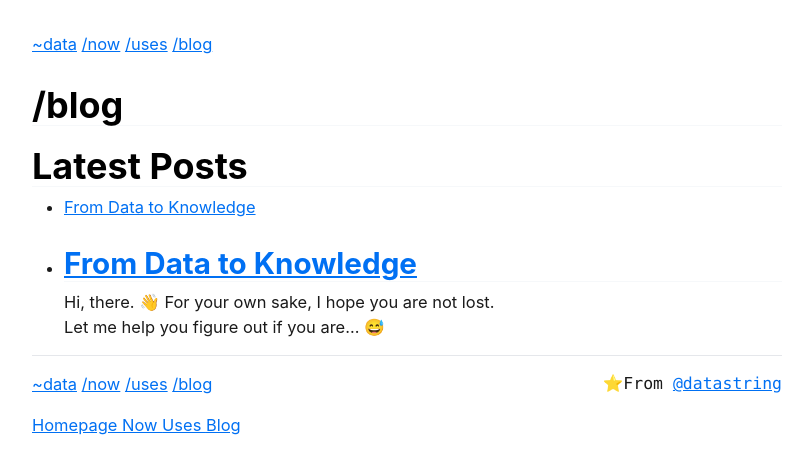
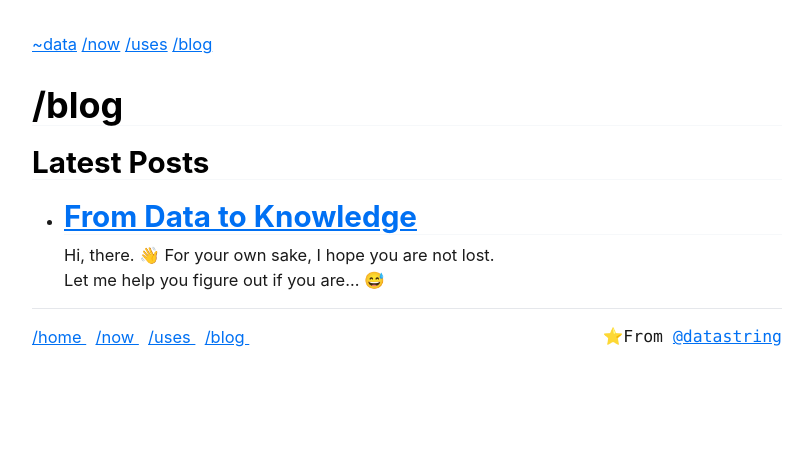
Before and after one commit to datastring/datastring.github.io, a Jekyll site: the page built from blog.md, in a window 1280 px wide. Shown: the top 474 px of the page, without its empty margins (233-1045 px from the left). Built offline with Jekyll 4.4.1, drawn with Linux system fonts in a browser that asks for light colours.

Commit message:
More navigational tests.

```diff
--- a/_data/navigation.yml
+++ b/_data/navigation.yml
@@ -1,8 +1,8 @@
-- name: Homepage
+- name: /home
   link: /
-- name: Now
+- name: /now
   link: /now
-- name: Uses
+- name: /uses
   link: /uses
-- name: Blog
+- name: /blog
   link: /blog
--- a/_layouts/default.html
+++ b/_layouts/default.html
@@ -18,22 +18,20 @@
     </section>
     <footer>
       <hr>
-      <nav style="float: left; width: 50%;">
+      <!-- <nav style="float: left; width: 50%;">
         <a href="/">~data</a>
         <a href="/now">/now</a>
         <a href="/uses">/uses</a>
         <a href="/blog">/blog</a>
-      </nav>
-      <div style="float: right; width: 50%;"><p align="right" style="font-family: var(--nc-font-mono);">⭐️From <a href="https://github.com/datastring">@datastring</a></p></div>
-
-      <nav>
+      </nav> -->
+      <nav style="float: left; width: 50%;">
         {% for item in site.data.navigation %}
           <a href="{{ item.link }}" {% if page.url == item.link %}style="color: red;"{% endif %}>
             {{ item.name }}
-          </a>
+          </a>&nbsp;
         {% endfor %}
       </nav>
-
+      <div style="float: right; width: 50%;"><p align="right" style="font-family: var(--nc-font-mono);">⭐️From <a href="https://github.com/datastring">@datastring</a></p></div>
     </footer>
   </body>
 </html>
--- a/_layouts/post.html
+++ b/_layouts/post.html
@@ -2,6 +2,6 @@
 layout: default
 ---
 <h1>{{ page.title }}</h1>
-<p>Posted on {{ page.date | date: "%Y-%m-%d"}} - Written by <a href="https://data.tilde.team/">~data</a></p>
+<p><i>Posted on {{ page.date | date: "%Y-%m-%d"}} - Written by <a href="https://data.tilde.team/">~data</a></i></p>
 
 {{ content }}
--- a/blog.md
+++ b/blog.md
@@ -3,15 +3,7 @@ layout: mainpage
 title: /blog
 url: /blog
 ---
-<h1>Latest Posts</h1>
-
-<ul>
-  {% for post in site.posts %}
-    <li>
-      <a href="{{ post.url }}">{{ post.title }}</a>
-    </li>
-  {% endfor %}
-</ul>
+## Latest Posts
 
 <ul>
   {% for post in site.posts %}
@@ -22,6 +14,14 @@ url: /blog
   {% endfor %}
 </ul>
 
+<!-- <ul>
+  {% for post in site.posts %}
+    <li>
+      <a href="{{ post.url }}">{{ post.title }}</a>
+    </li>
+  {% endfor %}
+</ul> -->
+
 <!-- <hr>
 {% for tag in site.tags %}
   <h3>{{ tag[0] }}</h3>
```
Also changed, not shown: now.md (+1 -1 lines).
